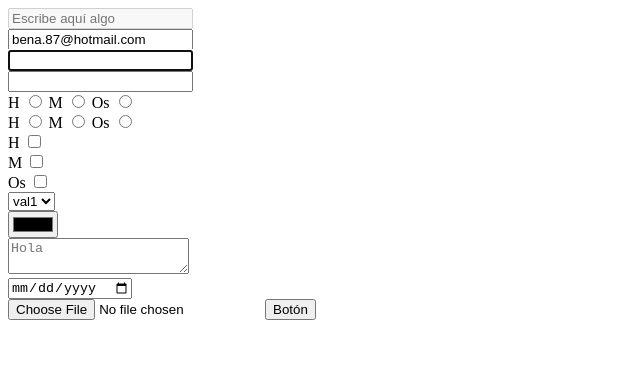
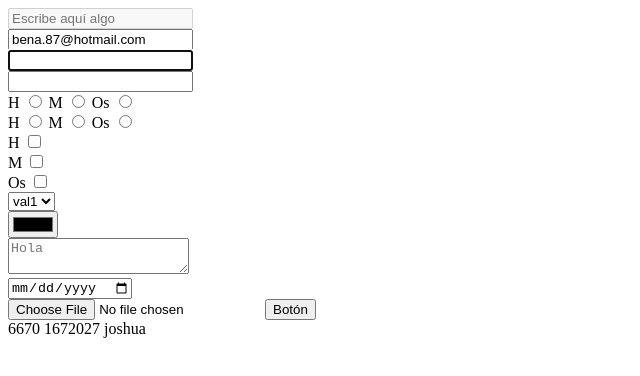
Before and after one commit to Pako97/papw, a plain HTML site: page 05 - HTML Forms/index.html in a window 1280 px wide. Shown: the whole page, without its empty margins (0-640 px from the left). Drawn offline with Linux system fonts and the light colour scheme.

Commit message:
Ejemplo clase 5 actualizado; puntos actualizados

```diff
--- a/05 - HTML Forms/index.html
+++ b/05 - HTML Forms/index.html
@@ -52,3 +52,6 @@
     </script>
 </body>
 </html>
+
+6670
+1672027 joshua
```
Also changed, not shown: 1 other file.
